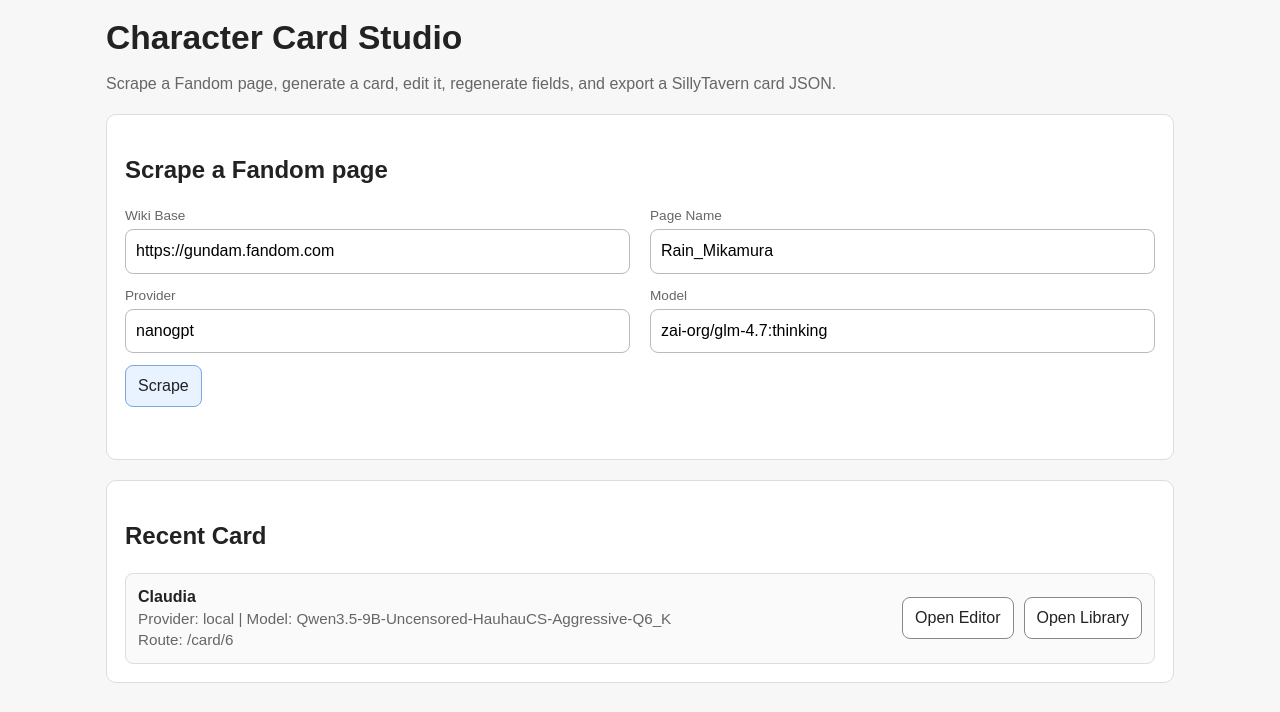
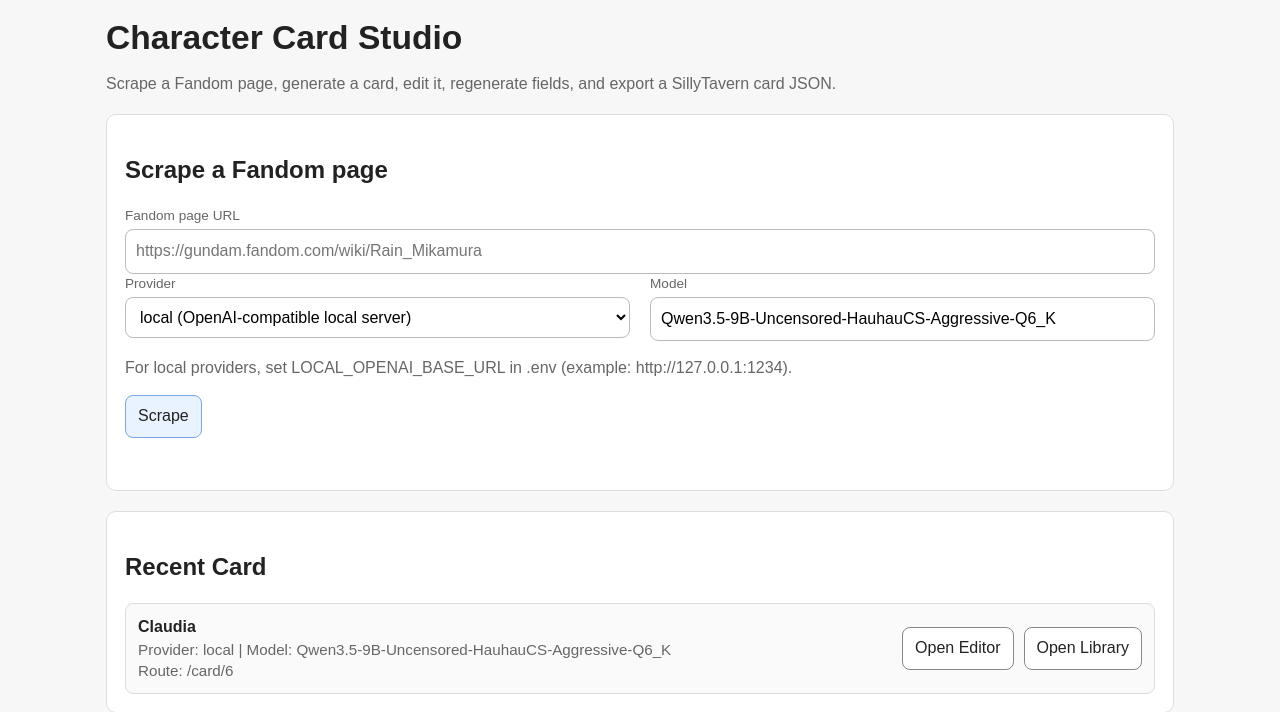
Before and after one commit to accipe1342/character-card-studio, a Flask app: page / in a window 1280 px wide. Shown: the part 75-787 px from the top of the page. Before the commit the page ends 758 px from the top, so only its background shows below. Run offline with Flask 3, Linux system fonts and the light colour scheme; data comes from the database, SQL or seed files in the repository; both versions use the stored data as it was after the commit; some libraries are stand-ins or nearby versions.

Commit message:
Support local LLM provider, UI & error safeguards
Add support for running against a local OpenAI-compatible server and improve UX/error handling across the app.

Key changes:
- Add LOCAL_* environment vars in .env.example (LOCAL_OPENAI_BASE_URL, LOCAL_MODEL, LOCAL_API_KEY) and set DEFAULT_PROVIDER=local.
- generator.py: add local provider handling (base URL builder, API key/model helpers), normalize unknown providers to local, fill omitted model fields with safe defaults, and avoid crashing when templates are blank.
- scraper.py: add parse_fandom_url to accept a full Fandom page URL and validate it; scrape endpoint now accepts a single fandom_url and returns user-friendly errors on parse/scrape failure.
- app.py: propagate error messages to index/editor pages, permit provider/model changes from the editor, add delete card route, catch generation exceptions and redirect with errors, and prevent blank card writes on scrape failure.
- database.py: implement delete_card to remove a card and its field versions.
- preview.py: handle list values in structured profile fields when formatting preview text.
- templates: update index/editor/library/env/config for local defaults, single-URL scrape form, provider/model editor UI, display of errors, and a delete button in Library.
- README.md: reflect local provider usage, updated setup/docs, recent changes, and troubleshooting notes.

Why: enable using local LLM servers (LM Studio / local OpenAI-compatible endpoints), make the UI clearer and editable for provider/model, and add guardrails to avoid common crash paths and recover from bad historical values.

```diff
--- a/app.py
+++ b/app.py
@@ -19,6 +19,7 @@ from flask import (
 from database import (
     DB_PATH,
     create_or_update_card,
+    delete_card,
     get_card,
     get_source,
     init_db,
@@ -28,7 +29,7 @@ from database import (
 )
 from generator import generate_full_card, regenerate_single_field
 from preview import build_export_card_json, format_structured_profile_text
-from scraper import scrape_fandom_page
+from scraper import parse_fandom_url, scrape_fandom_page
 
 
 def load_config():
@@ -111,7 +112,8 @@ def get_table_count(table_name: str) -> int:
 @app.get("/")
 def index():
     cards = list_cards()
-    return render_template("index.html", cards=cards)
+    error = request.args.get("error", "")
+    return render_template("index.html", cards=cards, error=error)
 
 
 @app.get("/library")
@@ -156,14 +158,37 @@ def save_config_route():
 # ---------- Scrape / cards ----------
 @app.post("/scrape")
 def scrape():
-    wiki_base = request.form["wiki_base"].strip().rstrip("/")
-    page_name = request.form["page_name"].strip()
-    provider = request.form.get("provider", "nanogpt").strip() or "nanogpt"
-    model = request.form.get("model", "").strip() or os.getenv(
-        "NANOGPT_MODEL", "zai-org/glm-4.7:thinking"
+    fandom_url = request.form.get("fandom_url", "").strip()
+
+    try:
+        wiki_base, page_name = parse_fandom_url(fandom_url)
+    except ValueError as e:
+        return redirect(url_for("index", error=str(e)))
+
+    provider = (
+        request.form.get("provider", "").strip().lower()
+        or os.getenv("DEFAULT_PROVIDER", "local").strip().lower()
+        or "local"
     )
 
-    source = scrape_fandom_page(wiki_base, page_name)
+    if provider in {"lmstudio", "openai_local"}:
+        provider = "local"
+
+    model_default = os.getenv("NANOGPT_MODEL", "zai-org/glm-4.7:thinking")
+    if provider == "openrouter":
+        model_default = os.getenv("OPENROUTER_MODEL", "z-ai/glm-4.7")
+    elif provider == "local":
+        model_default = os.getenv(
+            "LOCAL_MODEL", "Qwen3.5-9B-Uncensored-HauhauCS-Aggressive-Q6_K"
+        )
+
+    model = request.form.get("model", "").strip() or model_default
+
+    try:
+        source = scrape_fandom_page(wiki_base, page_name)
+    except Exception as e:
+        return redirect(url_for("index", error=f"Scrape failed: {e}"))
+
     source_id = save_source(source)
     card_id = create_or_update_card(
         source_id,
@@ -184,12 +209,14 @@ def editor(card_id: int):
         card["name"], card["structured_profile"]
     )
     export_json = build_export_card_json(card)
+    error = request.args.get("error", "")
     return render_template(
         "editor.html",
         card=card,
         source=source,
         preview_text=preview_text,
         export_json=json.dumps(export_json, ensure_ascii=False, indent=2),
+        error=error,
     )
 
 
@@ -197,7 +224,10 @@ def editor(card_id: int):
 def generate_full(card_id: int):
     card = get_card(card_id)
     source = get_source(card["source_id"])
-    generated = generate_full_card(source, card["provider"], card["model"])
+    try:
+        generated = generate_full_card(source, card["provider"], card["model"])
+    except Exception as e:
+        return redirect(url_for("editor", card_id=card_id, error=str(e)))
     generated["provider"] = card["provider"]
     generated["model"] = card["model"]
     create_or_update_card(card["source_id"], generated, card_id=card_id)
@@ -327,12 +357,19 @@ def apply_preview(card_id: int):
     return jsonify({"status": "ok"})
 
 
+@app.post("/card/<int:card_id>/delete")
+def delete_card_route(card_id: int):
+    delete_card(card_id)
+    return redirect(url_for("library"))
+
+
 @app.post("/save/<int:card_id>")
 def save_card(card_id: int):
     payload = request.get_json(force=True)
     card = get_card(card_id)
-    payload["provider"] = card["provider"]
-    payload["model"] = card["model"]
+    # Accept provider/model from payload if caller supplies them, otherwise keep stored values
+    payload["provider"] = payload.get("provider") or card["provider"]
+    payload["model"] = payload.get("model") or card["model"]
     create_or_update_card(card["source_id"], payload, card_id=card_id)
     return jsonify({"status": "ok"})
 
--- a/database.py
+++ b/database.py
@@ -248,6 +248,15 @@ def save_field_version(card_id: int, field_name: str, old_value: str | None, new
     conn.close()
 
 
+def delete_card(card_id: int) -> None:
+    conn = _conn()
+    cur = conn.cursor()
+    cur.execute("DELETE FROM field_versions WHERE card_id = ?", (card_id,))
+    cur.execute("DELETE FROM cards WHERE id = ?", (card_id,))
+    conn.commit()
+    conn.close()
+
+
 def list_cards() -> list[Dict[str, Any]]:
     conn = _conn()
     cur = conn.cursor()
--- a/preview.py
+++ b/preview.py
@@ -2,7 +2,9 @@ from typing import Any, Dict
 
 
 def format_structured_profile_text(name: str, profile: Dict[str, Any]) -> str:
-    def q(value: str) -> str:
+    def q(value) -> str:
+        if isinstance(value, list):
+            value = ", ".join(str(v) for v in value)
         return (value or "").replace('"', '\\"')
 
     def join_items(items: list[str]) -> str:
--- a/scraper.py
+++ b/scraper.py
@@ -1,4 +1,5 @@
 import re
+from urllib.parse import urlparse
 from typing import Any, Dict, Optional
 
 import requests
@@ -44,6 +45,24 @@ def normalize_infobox(infobox: dict) -> dict:
                 normalized[standard_key] = raw_value
                 break
     return normalized
+
+
+def parse_fandom_url(url: str):
+    """Split a full Fandom wiki URL into (wiki_base, page_name)."""
+    url = url.strip()
+    parsed = urlparse(url)
+    if not parsed.scheme or not parsed.netloc:
+        raise ValueError(f"Not a valid URL: {url}")
+    path = parsed.path
+    idx = path.find("/wiki/")
+    if idx == -1:
+        raise ValueError(f"Could not find /wiki/ in URL — paste the full wiki page URL.")
+    base_path = path[:idx] if path[:idx] else ""
+    wiki_base = f"{parsed.scheme}://{parsed.netloc}{base_path}"
+    page_name = path[idx + len("/wiki/"):].strip("/")
+    if not page_name:
+        raise ValueError(f"No page name found in URL: {url}")
+    return wiki_base.rstrip("/"), page_name
 
 
 def scrape_fandom_page(wiki_base: str, page_name: str) -> Dict[str, Any]:
--- a/templates/config.html
+++ b/templates/config.html
@@ -32,8 +32,8 @@
 <div class="card">
   <p>Recommended defaults:</p>
   <ul>
-    <li>Provider: nanogpt</li>
-    <li>Model: zai-org/glm-4.7:thinking</li>
+    <li>Provider: local</li>
+    <li>Model: Qwen3.5-9B-Uncensored-HauhauCS-Aggressive-Q6_K</li>
     <li>Keep your API keys in <code>.env</code>, not inside code files.</li>
   </ul>
 </div>
--- a/templates/index.html
+++ b/templates/index.html
@@ -9,27 +9,29 @@
 
 <div class="card">
   <h2>Scrape a Fandom page</h2>
+  {% if error %}
+  <div style="background:#fdecea; border:1px solid #e57373; border-radius:8px; padding:10px 14px; margin-bottom:12px; color:#b71c1c;">{{ error }}</div>
+  {% endif %}
   <form id="scrape-form" method="POST" action="/scrape">
-    <div class="grid-2">
-      <div class="field">
-        <label>Wiki Base</label>
-        <input name="wiki_base" value="https://gundam.fandom.com">
-      </div>
-      <div class="field">
-        <label>Page Name</label>
-        <input name="page_name" value="Rain_Mikamura">
-      </div>
+    <div class="field">
+      <label>Fandom page URL</label>
+      <input name="fandom_url" placeholder="https://gundam.fandom.com/wiki/Rain_Mikamura" style="width:100%;">
     </div>
     <div class="grid-2">
       <div class="field">
         <label>Provider</label>
-        <input name="provider" value="nanogpt">
+        <select name="provider">
+          <option value="local" selected>local (OpenAI-compatible local server)</option>
+          <option value="nanogpt">nanogpt</option>
+          <option value="openrouter">openrouter</option>
+        </select>
       </div>
       <div class="field">
         <label>Model</label>
-        <input name="model" value="zai-org/glm-4.7:thinking">
+        <input name="model" value="Qwen3.5-9B-Uncensored-HauhauCS-Aggressive-Q6_K">
       </div>
     </div>
+    <p class="muted">For local providers, set LOCAL_OPENAI_BASE_URL in .env (example: http://127.0.0.1:1234).</p>
     <button id="scrape-btn" class="primary-btn" type="submit">Scrape</button>
   </form>
   <div id="scrape-status" class="scrape-status">
```
Also changed, not shown: generator.py (+104 -6 lines), templates/editor.html (+13 -2 lines), templates/env_editor.html (+7 -2 lines), templates/library.html (+6 -1 lines), README.md, fandom_chars.db, 1 other file.
